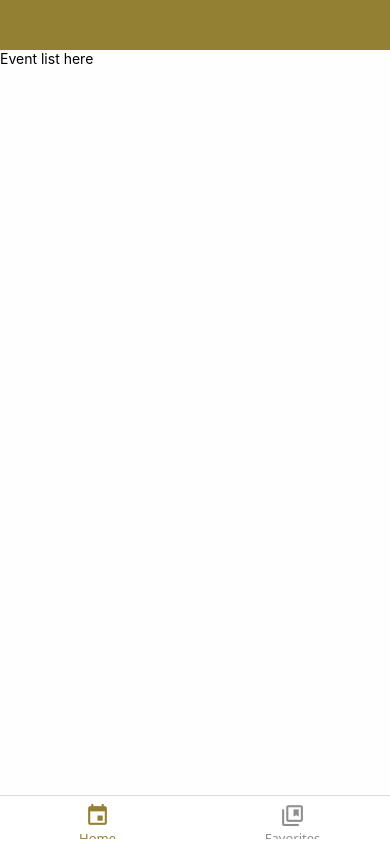
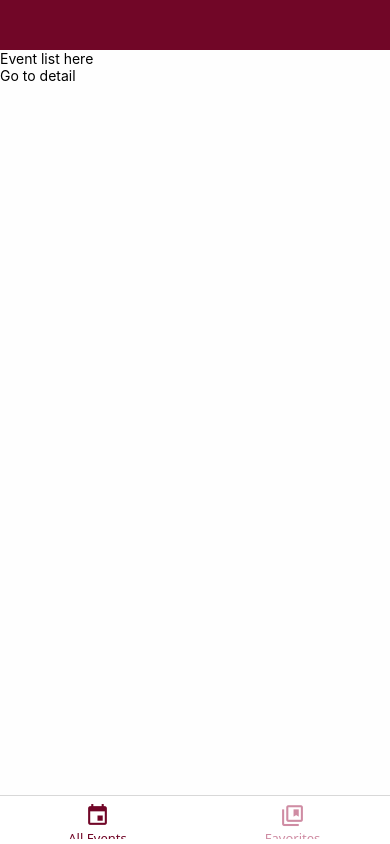
Before and after one commit to kjubar-fs/info-6132-lab4, a React Native app: screen /eventList in a window 390 px wide. Built offline with nearby package versions, Linux system fonts and the light colour scheme.

Commit message:
Re-theme nav

```diff
--- a/App.tsx
+++ b/App.tsx
@@ -1,7 +1,7 @@
 /*
  *  Author: Kaleb Jubar
  *  Created: 26 Oct 1985, 4:15:00 AM
- *  Last update: 25 Nov 2024, 4:15:45 PM
+ *  Last update: 25 Nov 2024, 5:59:47 PM
  *  Copyright (c) 1985 - 2024 Kaleb Jubar
  */
 import { StatusBar } from 'expo-status-bar';
@@ -10,21 +10,22 @@ import { DefaultTheme, NavigationContainer, Theme } from '@react-navigation/nati
 
 import { AppScreen } from './src/screens/AppScreen';
 
-import { primaryColor } from './src/util/constants';
+import { accentColor, primaryColor } from './src/util/constants';
 
 // create a custom theme for React Navigation
-const BooksTheme: Theme = {
+const EventsTheme: Theme = {
     ...DefaultTheme,
     colors: {
         ...DefaultTheme.colors,
         primary: primaryColor,
+        text: accentColor,
         background: "#FEFEFE",
     },
 }
 
 export default function App() {
     return (
-        <NavigationContainer theme={BooksTheme}>
+        <NavigationContainer theme={EventsTheme}>
 
             <StatusBar style="light" />
 
--- a/src/screens/AppScreen/index.tsx
+++ b/src/screens/AppScreen/index.tsx
@@ -1,7 +1,7 @@
 /*
  *  Author: Kaleb Jubar
- *  Created: 6 Nov 2024, 9:47:58 AM
- *  Last update: 25 Nov 2024, 4:19:09 PM
+ *  Created: 25 Nov 2024, 3:43:02 PM
+ *  Last update: 25 Nov 2024, 6:11:03 PM
  *  Copyright (c) 2024 Kaleb Jubar
  */
 import { Platform } from "react-native";
@@ -31,7 +31,7 @@ export function AppScreen(): JSX.Element {
             }}
         >
             <Tab.Screen
-                name="Home"
+                name="All Events"
                 component={HomeScreen}
                 options={{
                     tabBarIcon: ({ color, size }): JSX.Element => (
--- a/src/screens/EventListScreen/index.tsx
+++ b/src/screens/EventListScreen/index.tsx
@@ -1,17 +1,34 @@
 /*
  *  Author: Kaleb Jubar
- *  Created: 6 Nov 2024, 11:00:17 AM
- *  Last update: 25 Nov 2024, 4:12:14 PM
+ *  Created: 25 Nov 2024, 3:43:02 PM
+ *  Last update: 25 Nov 2024, 6:11:18 PM
  *  Copyright (c) 2024 Kaleb Jubar
  */
-import { Text } from "react-native";
+import { Text, TouchableOpacity } from "react-native";
 
 import { ScreenWrapper } from "../../components/common/ScreenWrapper";
+import { useNavigation } from "@react-navigation/native";
+import { NativeStackNavigationProp } from "@react-navigation/native-stack";
+import { HomeStackParamList } from "../HomeScreen";
 
 export function EventListScreen(): JSX.Element {
+    const navigation = useNavigation<NativeStackNavigationProp<HomeStackParamList>>();
+    const fakeEvent = {
+        id: "1",
+        author: "Blob",
+        checkedOut: false,
+        coverURL: "string",
+        description: "string",
+        rating: 2,
+        title: "Title",
+    };
+
     return (
         <ScreenWrapper>
             <Text>Event list here</Text>
+            <TouchableOpacity onPress={() => navigation.navigate("eventDetail", { event: fakeEvent })}>
+                <Text>Go to detail</Text>
+            </TouchableOpacity>
         </ScreenWrapper>
     );
 }
--- a/src/util/constants.ts
+++ b/src/util/constants.ts
@@ -1,15 +1,15 @@
 /*
  *  Author: Kaleb Jubar
- *  Created: 6 Nov 2024, 10:22:29 AM
- *  Last update: 6 Nov 2024, 11:22:59 PM
+ *  Created: 25 Nov 2024, 3:43:02 PM
+ *  Last update: 25 Nov 2024, 6:11:27 PM
  *  Copyright (c) 2024 Kaleb Jubar
  */
 import { Platform } from "react-native";
 
 export const safeAreaPadding = Platform.OS === "ios" ? 60 : 50;
 
-export const primaryColor = "#948033";
-export const accentColor = "#DCCE80";
+export const primaryColor = "#710627";
+export const accentColor = "#9E1946";
 
 export const dropShadowStyle = {
     // remove shadowColor on Android because it conflicts with elevation
```
